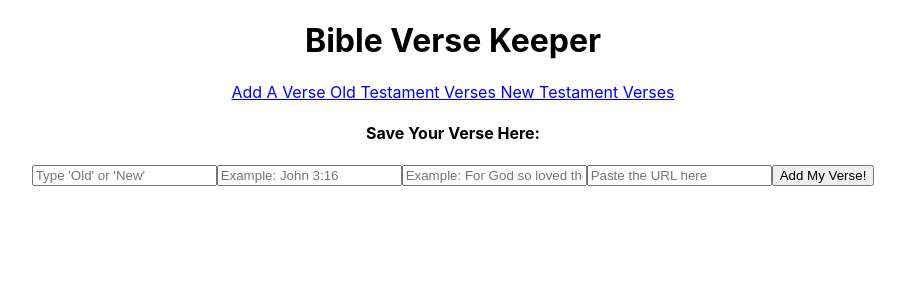
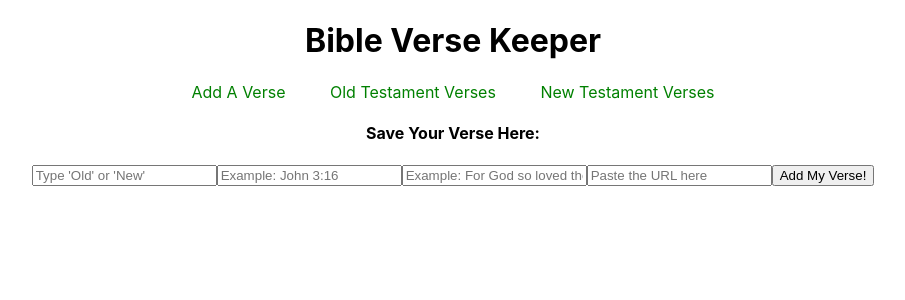
Before and after one commit to DeborahKurz/phase-2-project, a React (Create React App) app: page / in a window 1280 px wide. Shown: the top 300 px of the page, without its empty margins (187-1092 px from the left). Built offline with nearby package versions, Linux system fonts and the light colour scheme; data requests are answered from the project's data file.

Commit message:
Added css style to NavBar components

```diff
--- a/src/App.css
+++ b/src/App.css
@@ -2,37 +2,9 @@
   text-align: center;
 }
 
-.App-logo {
-  height: 40vmin;
-  pointer-events: none;
+.nav-link{
+  text-align: center;
+  color: green;
+  padding: 20px;
+  text-decoration: none;
 }
-
-@media (prefers-reduced-motion: no-preference) {
-  .App-logo {
-    animation: App-logo-spin infinite 20s linear;
-  }
-}
-
-.App-header {
-  background-color: #282c34;
-  min-height: 100vh;
-  display: flex;
-  flex-direction: column;
-  align-items: center;
-  justify-content: center;
-  font-size: calc(10px + 2vmin);
-  color: white;
-}
-
-.App-link {
-  color: #61dafb;
-}
-
-@keyframes App-logo-spin {
-  from {
-    transform: rotate(0deg);
-  }
-  to {
-    transform: rotate(360deg);
-  }
-}
--- a/src/NavBar.js
+++ b/src/NavBar.js
@@ -1,4 +1,5 @@
 import {NavLink} from "react-router-dom";
+import "./App.css";
 
 function NavBar(){
     return(
```
